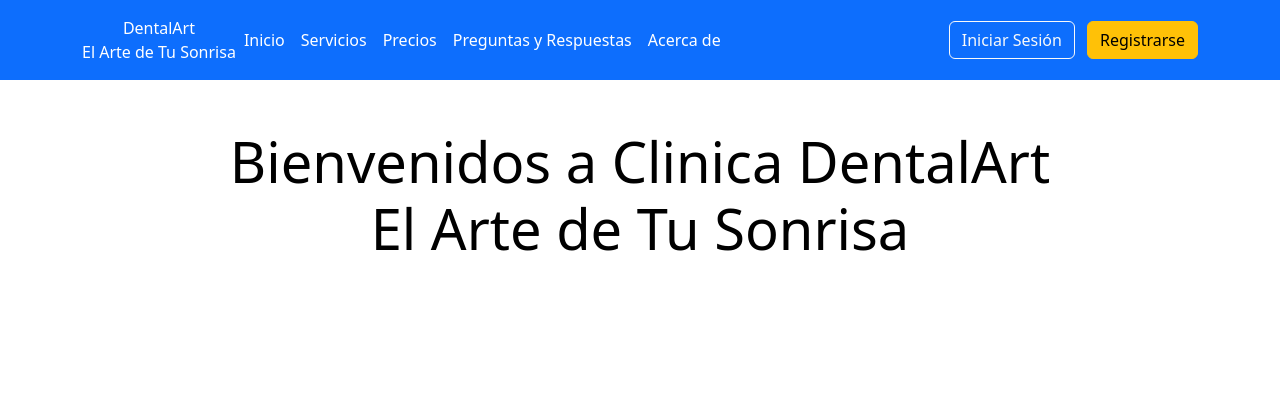
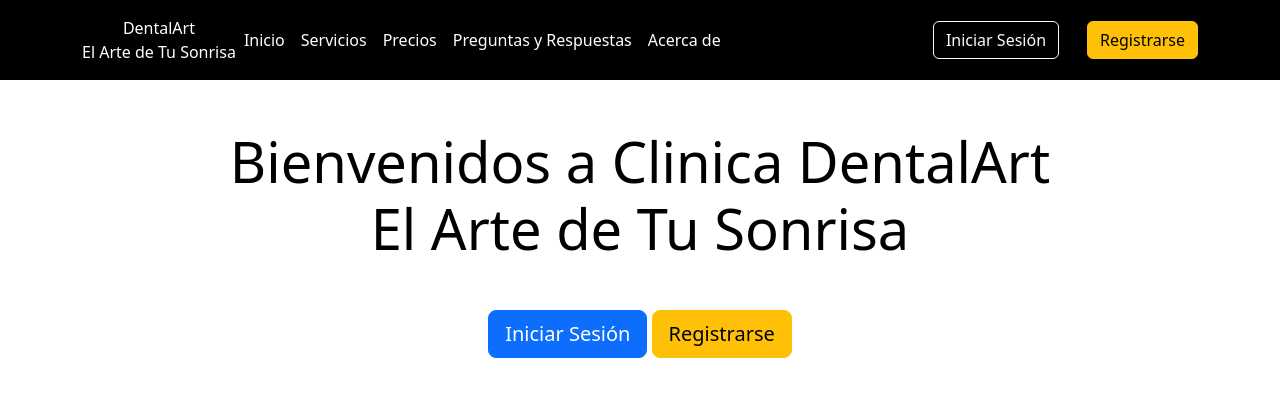
Before and after one commit to ns-93/proyecto_clinica, a Django app: page / in a window 1280 px wide. Shown: the top 397 px of the page. Run offline with Django 5.2, Linux system fonts and the light colour scheme.

Commit message:
inicios de sesion
configuramos para que segun el grupo que inicie sesión se ira configurando el color de header

```diff
--- a/django_clinica/core/urls.py
+++ b/django_clinica/core/urls.py
@@ -1,3 +1,4 @@
+
 from django.urls import path
 from .views import HomeView, PricingView
 
@@ -5,4 +6,5 @@ urlpatterns = [
     path('', HomeView.as_view(), name='home'),
     path('pricing/', PricingView.as_view(),name='pricing'),
 
+
 ]
--- a/django_clinica/core/views.py
+++ b/django_clinica/core/views.py
@@ -1,5 +1,6 @@
 from django.shortcuts import render
 from django.views.generic import TemplateView
+from django.contrib.auth.models import Group
 
 # Create your views here.
 #pagina principal
@@ -7,6 +8,29 @@ from django.views.generic import TemplateView
 class HomeView(TemplateView):
     template_name= 'home.html'
 
+    def get_context_data(self, **kwargs):
+        context = super().get_context_data(**kwargs)
+        user = self.request.user
+        group_name = None
+        if user.is_authenticated:
+            group = Group.objects.filter(user=user).first()
+            if group:
+                group_name = group.name
+        context['group_name'] = group_name
+        return context
 
+
+#pagina de precios y ofertas
 class PricingView(TemplateView):
     template_name= 'pricing.html'
+
+    def get_context_data(self, **kwargs):
+        context = super().get_context_data(**kwargs)
+        user = self.request.user
+        group_name = None
+        if user.is_authenticated:
+            group = Group.objects.filter(user=user).first()
+            if group:
+                group_name = group.name
+        context['group_name'] = group_name
+        return context
--- a/django_clinica/django_clinica/settings.py
+++ b/django_clinica/django_clinica/settings.py
@@ -134,3 +134,9 @@ DEFAULT_AUTO_FIELD = 'django.db.models.BigAutoField'
 # Definimos la carpeta Media files para el manejo de imagenes
 MEDIA_URL = '/media/'
 MEDIA_ROOT = os.path.join(BASE_DIR, "media")
+
+
+
+#login y logout
+LOGIN_REDIRECT_URL = 'home'
+LOGOUT_REDIRECT_URL = 'home'
--- a/django_clinica/django_clinica/urls.py
+++ b/django_clinica/django_clinica/urls.py
@@ -22,7 +22,7 @@ from django.conf import settings
 urlpatterns = [
     path('admin/', admin.site.urls),
     path('', include('core.urls')),
-
+    path('accounts/', include('django.contrib.auth.urls')),
 ]
 
 
--- a/django_clinica/templates/base.html
+++ b/django_clinica/templates/base.html
@@ -13,34 +13,8 @@
     <title>DentalArt: El Arte de Tu Sonrisa</title>
 </head>
 <body>
-    <header class="p-3 text-bg-dark bg-primary">
-        <div class="container">
-            <div class="d-flex flex-wrap align-items-center justify-content-center justify-content-lg-start">
-                <a href="{% url 'home' %}" class="d-flex align-items-center mb-2 mb-lg-0 text-white text-decoration-none  text-center">
-                    DentalArt<br>El Arte de Tu Sonrisa
-                </a>
-
-                <ul class="nav col-12 col-lg-auto me-lg-auto mb-2 justify-content-center mb-md-0 bg-primary">
-                    <li><a href="{% url 'home' %}" class="nav-link px-2 text-white">Inicio</a></li>
-                    <li><a href="#" class="nav-link px-2 text-white">Servicios</a></li>
-                    <li><a href="{% url 'pricing' %}" class="nav-link px-2 text-white">Precios</a></li>
-                    <li><a href="#" class="nav-link px-2 text-white">Preguntas y Respuestas</a></li>
-                    <li><a href="#" class="nav-link px-2 text-white">Acerca de</a></li>
-                </ul>
-
-                <div class="text-end">
-                    <button type="button" class="btn btn-outline-light me-2">Iniciar Sesión</button>
-                    <button type="button" class="btn btn-warning">Registrarse</button>
-                </div>
-            </div>
-        </div>
-    </header>
-
-    {% block content %}
-
-    {% endblock %}
-
-
+    {% include 'header.html' %}
+    {% block content %}{% endblock %}
 
     <script src="https://cdn.jsdelivr.net/npm/bootstrap@5.3.0/dist/js/bootstrap.bundle.min.js"></script>
 </body>
--- /dev/null
+++ b/django_clinica/templates/buttons_logins.html
@@ -0,0 +1,13 @@
+
+
+<div class="text-center mt-3">
+    {% if user.is_authenticated %}
+        <form action="{% url 'logout' %}" method="post" style="display: inline;">
+            {% csrf_token %}
+            <button type="submit" class="btn btn-lg btn-danger">Cerrar Sesión</button>
+        </form>
+    {% else %}
+        <a class="btn btn-lg btn-primary" href="{% url 'login' %}">Iniciar Sesión</a>
+        <a class="btn btn-lg btn-warning" href="#">Registrarse</a>
+    {% endif %}
+</div>
--- /dev/null
+++ b/django_clinica/templates/header.html
@@ -0,0 +1,65 @@
+{% if user.is_authenticated %}
+    {% if group_name == 'clientes' %}
+        <header class="p-3 text-bg-dark bg-primary">
+    {% elif group_name == 'profesionales' %}
+        <header class="p-3 text-bg-dark bg-success">
+    {% elif group_name == 'ejecutivos' %}
+        <header class="p-3 text-bg-dark bg-danger">
+    {% elif group_name == 'administradores' %}
+        <header class="p-3 text-bg-dark bg-info">
+    {% else %}
+        <header class="p-3 text-bg-dark bg-dark">
+    {% endif %}
+{% else %}
+    <header class="p-3 text-bg-dark bg-black">
+{% endif %}
+
+    <div class="container">
+        <div class="d-flex flex-wrap align-items-center justify-content-between">
+            <a href="{% url 'home' %}" class="d-flex align-items-center mb-2 mb-lg-0 text-white text-decoration-none text-center">
+                DentalArt<br>El Arte de Tu Sonrisa
+            </a>
+
+            {% if user.is_authenticated %}
+                {% if group_name == 'clientes' %}
+                    <ul class="nav col-12 col-lg-auto me-lg-auto mb-2 justify-content-center mb-md-0 bg-primary">
+                {% elif group_name == 'profesionales' %}
+                    <ul class="nav col-12 col-lg-auto me-lg-auto mb-2 justify-content-center mb-md-0 bg-success">
+                {% elif group_name == 'ejecutivos' %}
+                    <ul class="nav col-12 col-lg-auto me-lg-auto mb-2 justify-content-center mb-md-0 bg-danger">
+                {% elif group_name == 'administradores' %}
+                    <ul class="nav col-12 col-lg-auto me-lg-auto mb-2 justify-content-center mb-md-0 bg-info">
+                {% else %}
+                    <ul class="nav col-12 col-lg-auto me-lg-auto mb-2 justify-content-center mb-md-0 bg-dark">
+                {% endif %}
+            {% else %}
+                <ul class="nav col-12 col-lg-auto me-lg-auto mb-2 justify-content-center mb-md-0 bg-black">
+            {% endif %}
+
+                <li><a href="{% url 'home' %}" class="nav-link px-2 text-white">Inicio</a></li>
+                <li><a href="#" class="nav-link px-2 text-white">Servicios</a></li>
+
+                {% if not user.is_authenticated or group_name == 'clientes' %}
+                <li><a href="{% url 'pricing' %}" class="nav-link px-2 text-white">Precios</a></li>
+                <li><a href="#" class="nav-link px-2 text-white">Preguntas y Respuestas</a></li>
+                <li><a href="#" class="nav-link px-2 text-white">Acerca de</a></li>
+                {% endif %}
+            </ul>
+
+            <div class="d-flex align-items-center" style="gap: 20px;">
+                {% if user.is_authenticated %}
+                    <span class="text-white me-3">
+                        {{ user.username }}
+                    </span>
+                    <form action="{% url 'logout' %}" method="post" style="display: inline;">
+                        {% csrf_token %}
+                        <button type="submit" class="btn btn-lg btn-danger">Cerrar Sesión</button>
+                    </form>
+                {% else %}
+                    <a href="{% url 'login' %}" class="btn btn-outline-light me-2">Iniciar Sesión</a>
+                    <a href="http://" class="btn btn-warning">Registrarse</a>
+                {% endif %}
+            </div>
+        </div>
+    </div>
+</header>
--- a/django_clinica/templates/home.html
+++ b/django_clinica/templates/home.html
@@ -3,9 +3,12 @@
 
 {% block content %}
 
+    <div class="container my-5">
+        <h1 class="display-4 fw-normal text-body-emphasis text-center">
+            Bienvenidos a Clinica DentalArt <br> El Arte de Tu Sonrisa
+        </h1>
+    </div>
 
-<div class="container my-5">
-    <h1 class="display-4 fw-normal text-body-emphasis text-center">Bienvenidos a Clinica DentalArt <br> El Arte de Tu Sonrisa</h1>
-</div>
+    {% include 'buttons_logins.html' %}
 
 {% endblock %}
--- a/django_clinica/templates/pricing.html
+++ b/django_clinica/templates/pricing.html
@@ -1,6 +1,7 @@
 {% extends 'base.html' %}
 
 {% block content %}
+
     <div class="container">
         <div class="pricing-header p-3 pb-md-4 mx-auto text-center">
             <h1 class="display-4 fw-normal text-body-emphasis">Ofertas DentalArt</h1>
@@ -82,5 +83,6 @@
                 </div>
             </div>
         </main>
+        {% include 'buttons_logins.html' %}
     </div>
 {% endblock %}
```
Also changed, not shown: django_clinica/core/forms.py (added, +17 -0 lines), django_clinica/db.sqlite3, django_clinica/templates/registration/login.html (added), django_clinica/templates/registration/register.html (added).
